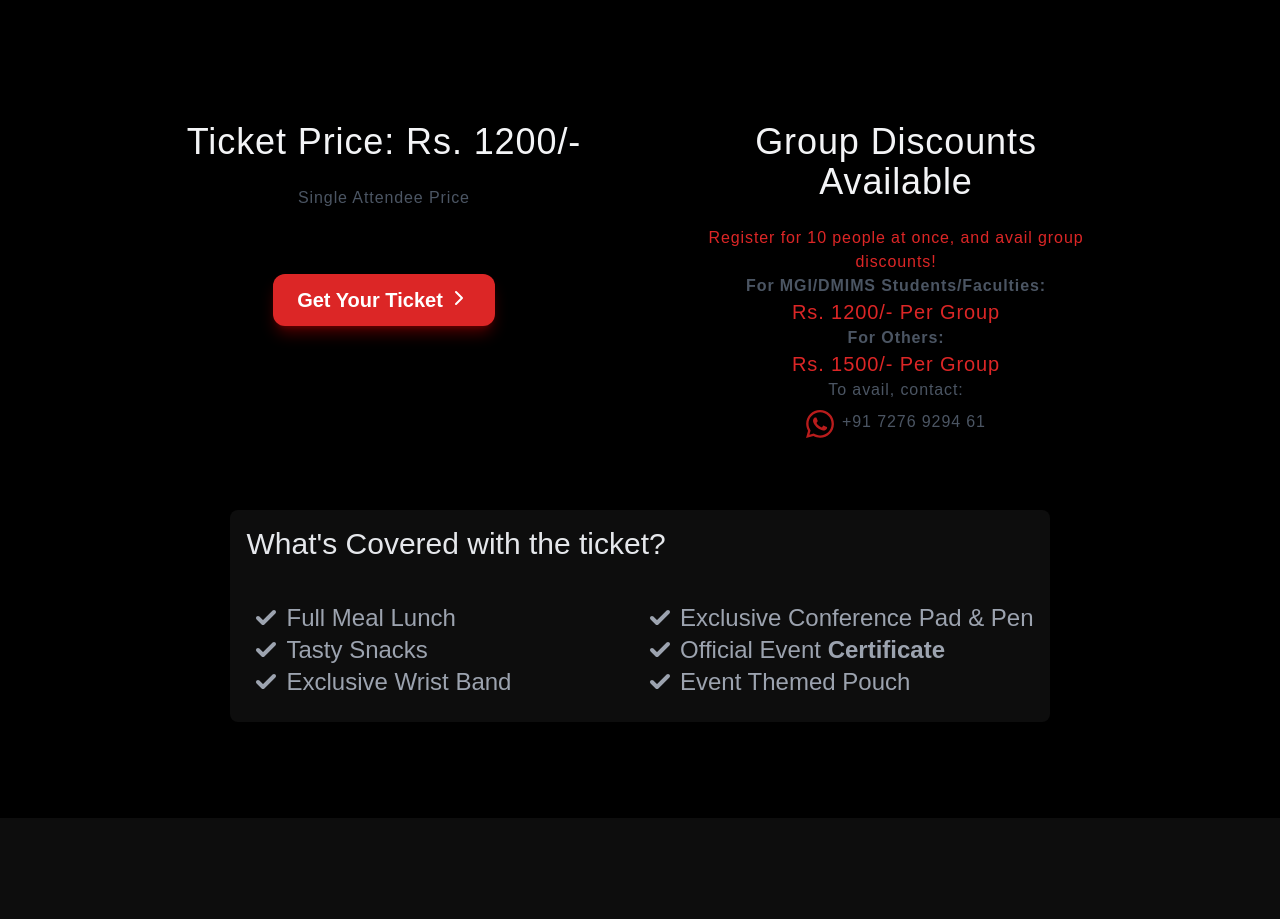
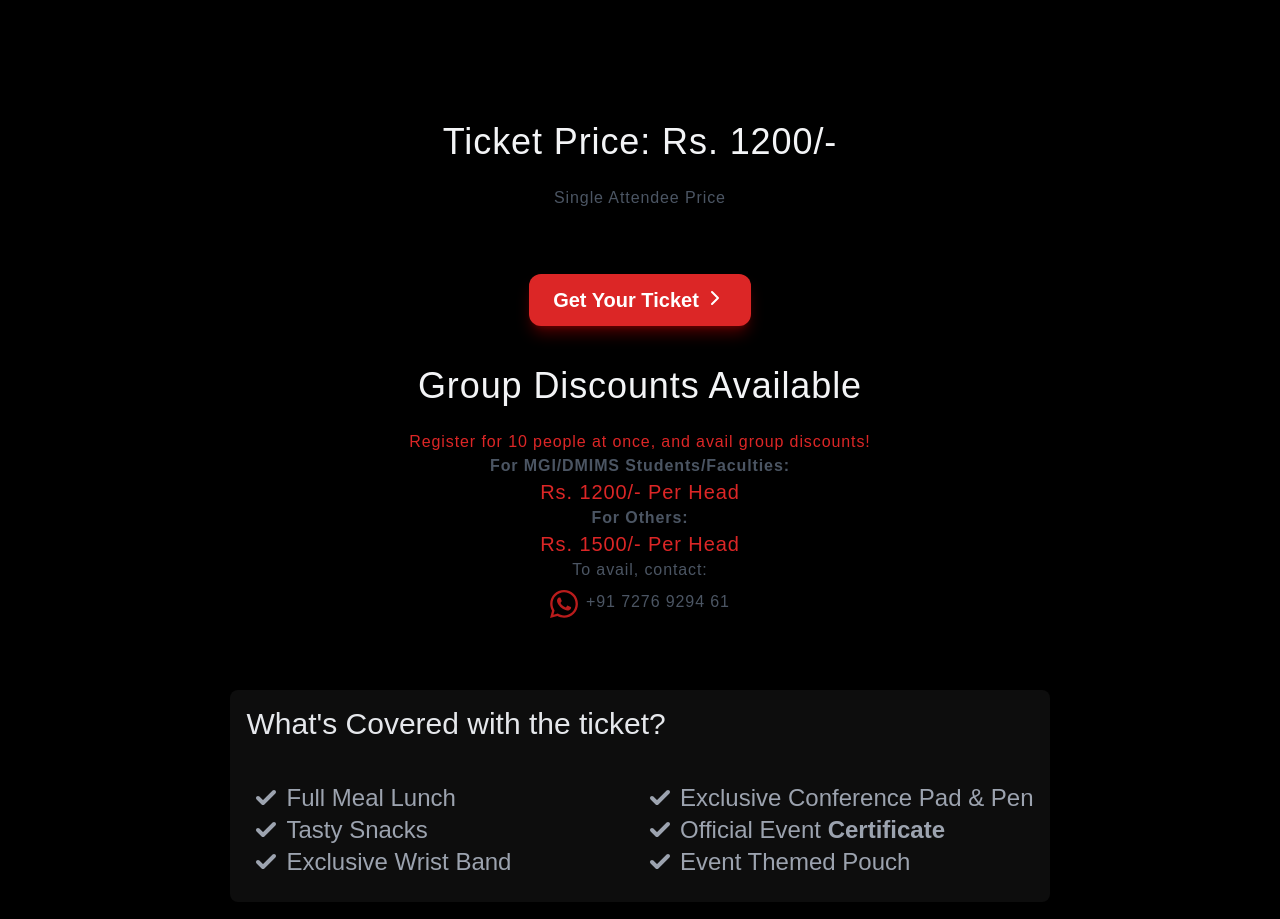
Before and after one commit to TEDxYCCE/tedxycce2022, a Next.js app: page / in a window 1280 px wide. Shown: the part 2900-3819 px from the top of the page. Built offline with nearby package versions, Linux system fonts and the light colour scheme; a small style sheet from the web is missing.

Commit message:
price fix

```diff
--- a/components/tickets.tsx
+++ b/components/tickets.tsx
@@ -10,8 +10,8 @@ const Tickets = () => {
     <section className="">
       <div className="container px-6 py-10 mx-auto lg:py-24 lg:flex lg:flex-col lg:px-32 ">
         <SectionHeading title="Register for TEDxYCCE" />
-        <div className="container flex flex-col justify-center mx-auto mb-10 md:flex-row">
-          <div className="flex flex-col items-center text-center lg:flex-grow md:w-5/6 md:px-10 ">
+        <div className="container flex flex-col justify-center mx-auto mb-10">
+          <div className="flex flex-col items-center mx-auto text-center lg:flex-grow md:w-5/6 md:px-10 ">
             {/* <h1 className="mb-4 text-3xl font-medium text-gray-900 title-font sm:text-4xl"> */}
             <h1 className="mb-2 text-xl font-medium leading-5 tracking-wide sm:text-4xl ">
               Ticket Price: Rs. 1200/-
@@ -35,7 +35,7 @@ const Tickets = () => {
               </Button>
             </div>
           </div>
-          <div className="flex flex-col items-center text-center lg:flex-grow md:w-5/6 md:px-10 ">
+          <div className="flex flex-col items-center mx-auto text-center lg:flex-grow md:w-5/6 md:px-10 ">
             <h1 className="mb-2 text-xl font-medium leading-5 tracking-wide sm:text-4xl ">
               Group Discounts Available
               {/* <br className="hidden lg:inline-block" />
@@ -50,11 +50,11 @@ const Tickets = () => {
                   <li>
                     <b> For MGI/DMIMS Students/Faculties:</b>
                   </li>
-                  <li className="text-xl text-red-600">Rs. 1200/- Per Group</li>
+                  <li className="text-xl text-red-600">Rs. 1200/- Per Head</li>
                   <li>
                     <b> For Others:</b>
                   </li>
-                  <li className="text-xl text-red-600">Rs. 1500/- Per Group</li>
+                  <li className="text-xl text-red-600">Rs. 1500/- Per Head</li>
                 </ul>
                 To avail, contact:
                 <a
```
